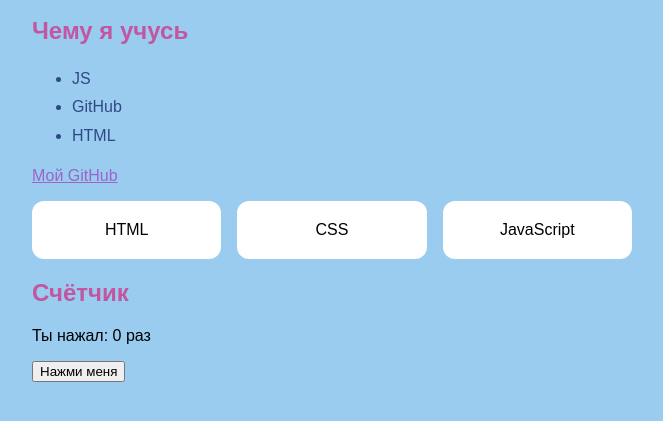
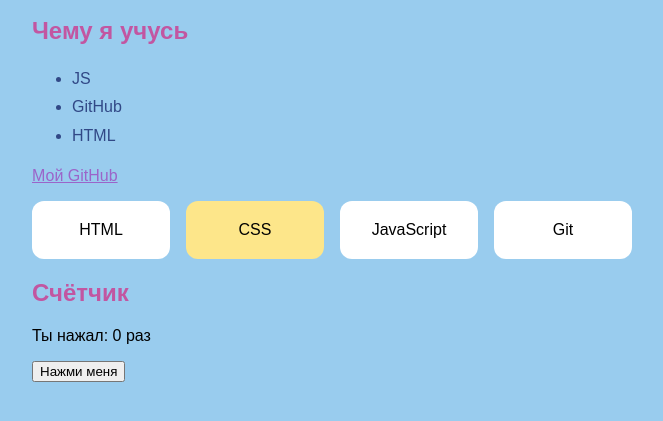
Before and after one commit to vshingirey03-web/my-site, a plain HTML site: page index.html in a window 1280 px wide. Shown: the part 291-712 px from the top of the page, without its empty margins (308-971 px from the left). Drawn offline with Linux system fonts and the light colour scheme.

Commit message:
Добавил четвёртую карточку

```diff
--- a/index.html
+++ b/index.html
@@ -3,9 +3,7 @@
 <head>
   <meta charset="UTF-8">
   <meta name="viewport" content="width=device-width, initial-scale=1.0">
-  <title>VSCode
-
-  </title>
+  <title>VSCode</title>
   <link rel="stylesheet" href="style.css">
 </head>
 <body>
@@ -24,12 +22,13 @@
     <div class="card">HTML</div>
     <div class="card">CSS</div>
     <div class="card">JavaScript</div>
+    <div class="card">Git</div>
   </div>
 
   <h2>Счётчик</h2>
   <p>Ты нажал: <span id="count">0</span> раз</p>
   <button id="btn">Нажми меня</button>
+  <script src="script.js"> </script>
 
-  <script src="script.js"></script>
 </body>
 </html>
--- a/style.css
+++ b/style.css
@@ -40,3 +40,6 @@ ul {
     flex-direction: column;
   }
 }
+.card:nth-child(2) {
+  background-color: #fde68a;
+}
```
